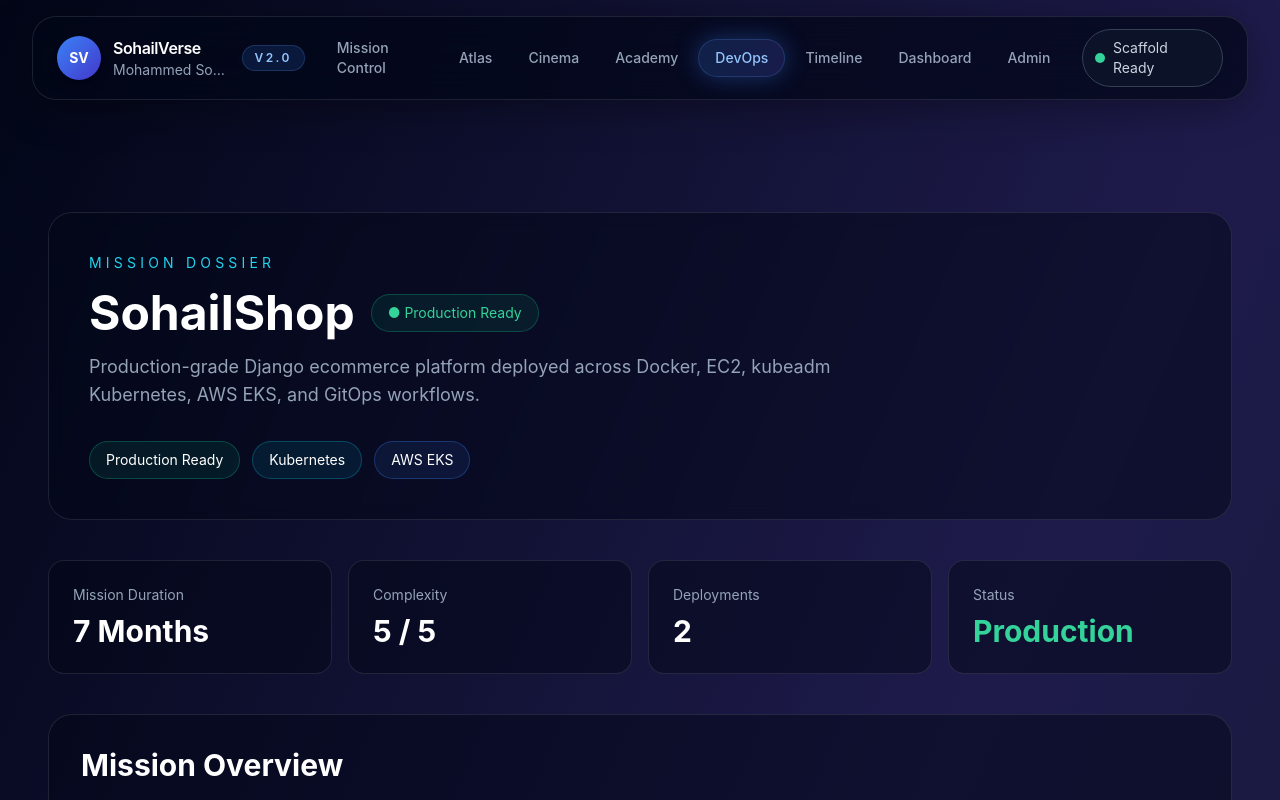
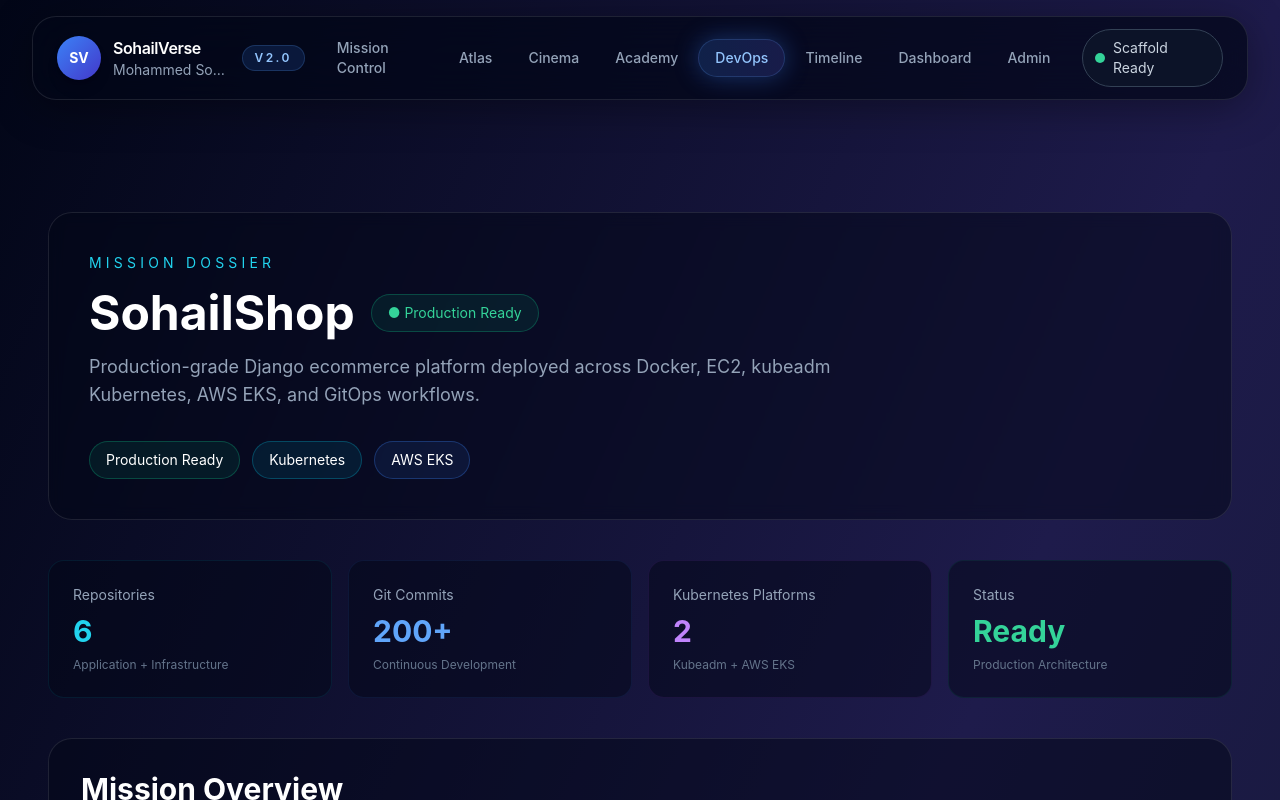
Before and after one commit to sohail-24/sohailverse, a React (Vite) app: page /devops/1 in a window 1280 px wide. Shown: the top 800 px of the page. Built offline with nearby package versions, Linux system fonts and the light colour scheme.

Commit message:
update file

```diff
--- a/src/components/projects/ProjectMetrics.tsx
+++ b/src/components/projects/ProjectMetrics.tsx
@@ -1,25 +1,59 @@
 export default function ProjectMetrics() {
   return (
     <section className="mt-10 grid gap-4 md:grid-cols-4">
-      <div className="rounded-2xl border border-white/10 bg-slate-950/50 p-6">
-        <p className="text-sm text-slate-400">Mission Duration</p>
-        <p className="mt-2 text-3xl font-bold">7 Months</p>
+      <div className="rounded-2xl border border-cyan-500/10 bg-slate-950/50 p-6">
+        <p className="text-sm text-slate-400">
+          Repositories
+        </p>
+
+        <p className="mt-2 text-3xl font-bold text-cyan-400">
+          6
+        </p>
+
+        <p className="mt-2 text-xs text-slate-500">
+          Application + Infrastructure
+        </p>
       </div>
 
-      <div className="rounded-2xl border border-white/10 bg-slate-950/50 p-6">
-        <p className="text-sm text-slate-400">Complexity</p>
-        <p className="mt-2 text-3xl font-bold">5 / 5</p>
+      <div className="rounded-2xl border border-blue-500/10 bg-slate-950/50 p-6">
+        <p className="text-sm text-slate-400">
+          Git Commits
+        </p>
+
+        <p className="mt-2 text-3xl font-bold text-blue-400">
+          200+
+        </p>
+
+        <p className="mt-2 text-xs text-slate-500">
+          Continuous Development
+        </p>
       </div>
 
-      <div className="rounded-2xl border border-white/10 bg-slate-950/50 p-6">
-        <p className="text-sm text-slate-400">Deployments</p>
-        <p className="mt-2 text-3xl font-bold">2</p>
+      <div className="rounded-2xl border border-purple-500/10 bg-slate-950/50 p-6">
+        <p className="text-sm text-slate-400">
+          Kubernetes Platforms
+        </p>
+
+        <p className="mt-2 text-3xl font-bold text-purple-400">
+          2
+        </p>
+
+        <p className="mt-2 text-xs text-slate-500">
+          Kubeadm + AWS EKS
+        </p>
       </div>
 
-      <div className="rounded-2xl border border-white/10 bg-slate-950/50 p-6">
-        <p className="text-sm text-slate-400">Status</p>
+      <div className="rounded-2xl border border-emerald-500/10 bg-slate-950/50 p-6">
+        <p className="text-sm text-slate-400">
+          Status
+        </p>
+
         <p className="mt-2 text-3xl font-bold text-emerald-400">
-          Production
+          Ready
+        </p>
+
+        <p className="mt-2 text-xs text-slate-500">
+          Production Architecture
         </p>
       </div>
     </section>
```
